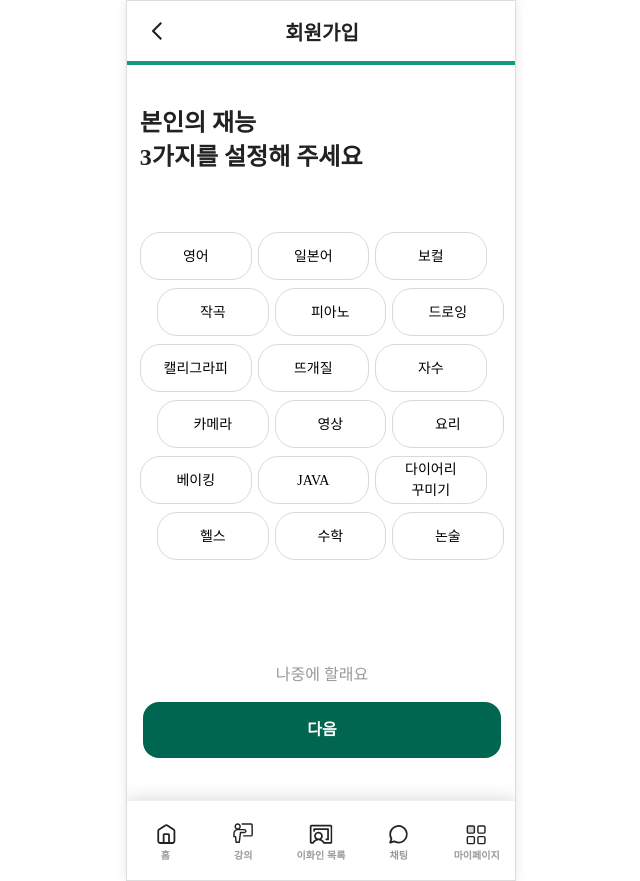
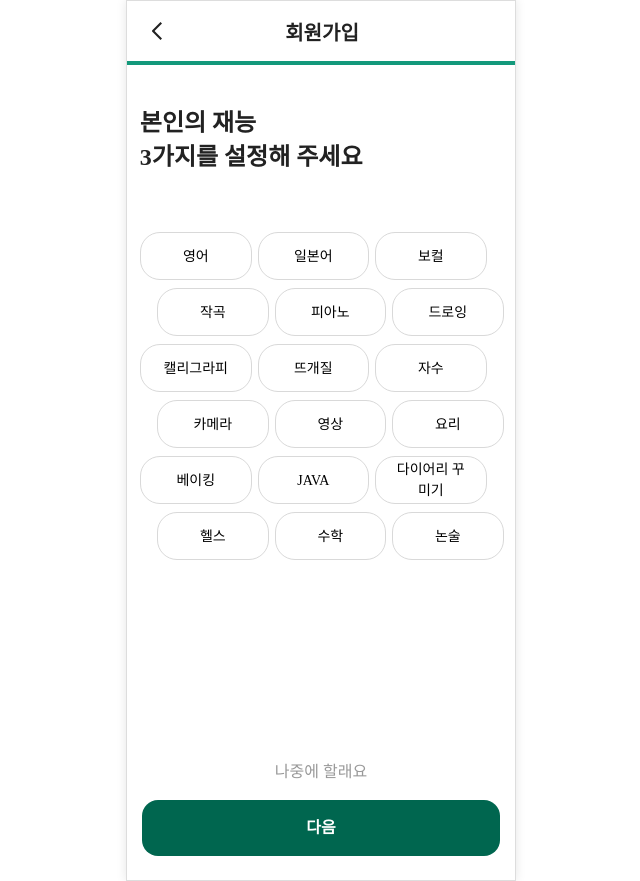
Before and after one commit to EFUB-SWS-Rudolph/Frontend, a React (Vite) app in the folder sws/: page /signup/talent in a window 1280 px wide. Shown: the whole page, without its empty margins (319-959 px from the left). Built offline with nearby package versions, Linux system fonts and the light colour scheme; no server answers; a web font is replaced by a local one.

Commit message:
💄 Design : 스타일 수정

```diff
--- a/sws/src/routes/SignUpRoutes.jsx
+++ b/sws/src/routes/SignUpRoutes.jsx
@@ -8,7 +8,7 @@ import SetInterest from '../signUp/pages/SetInterest';
 import SetTalent from '../signUp/pages/SetTalent';
 
 export const SignUpRoutes = (
-  <Route element={<Layout />}>
+  <Route element={<Layout showFooter={false} />}>
     <Route path="/signup/additional" element={<Certification />} />
     <Route path="/signup/univ" element={<UnivInfo />} />
     <Route path="/signup/profile" element={<SetProfile />} />
--- a/sws/src/signIn/pages/Redirect.jsx
+++ b/sws/src/signIn/pages/Redirect.jsx
@@ -37,7 +37,7 @@ export default function Redirect() {
 const Wrapper = styled.div`
   display: flex;
   flex-direction: column;
-  height: 47.81rem;
+  height: 100%;
   background-color: ${({ theme }) => theme.colors.background};
   padding: 0;
   margin: 0;
--- a/sws/src/signIn/pages/SignIn.jsx
+++ b/sws/src/signIn/pages/SignIn.jsx
@@ -21,7 +21,7 @@ export default function SignIn() {
 const Wrapper = styled.div`
   display: flex;
   flex-direction: column;
-  height: 47.81rem;
+  height: 100%;
   background-color: ${({ theme }) => theme.colors.background};
   padding: 0;
   margin: 0;
@@ -57,6 +57,6 @@ const LoginBtnContainer = styled.div`
   align-items: center;
   padding-bottom: 50px;
   gap: 1rem;
-  margin: 0 1.5rem 1.81rem;
+  margin: auto 1.5rem 1.81rem;
   padding: 0;
 `;
--- a/sws/src/signUp/components/common/tags/FieldItems.jsx
+++ b/sws/src/signUp/components/common/tags/FieldItems.jsx
@@ -37,15 +37,7 @@ export default function FieldItems({ fields, type }) {
               $ismiddle={row.length === 3 && row[1] === item}
               theme={theme}
             >
-              <FieldItemText>
-                {' '}
-                {item.split('\n').map((line, i) => (
-                  <span key={i}>
-                    {line}
-                    <br />
-                  </span>
-                ))}
-              </FieldItemText>
+              <FieldItemText>{item}</FieldItemText>
             </FieldItemContainer>
           ))}
         </Row>
--- a/sws/src/signUp/pages/Certification.jsx
+++ b/sws/src/signUp/pages/Certification.jsx
@@ -79,9 +79,11 @@ export default function Certification() {
 }
 
 const Wrapper = styled.div`
-  width: 24.375rem;
-  height: 52.8125rem;
+  width: 100%;
+  height: 100%;
   background: var(--White, #fff);
+  display: flex;
+  flex-direction: column;
 `;
 
 const SignUpContents = styled.div`
@@ -157,4 +159,6 @@ const ButtonContainer = styled.div`
   flex-direction: column;
   justify-content: center;
   align-items: center;
+
+  margin: auto 0 1.5rem;
 `;
--- a/sws/src/signUp/pages/SetInterest.jsx
+++ b/sws/src/signUp/pages/SetInterest.jsx
@@ -44,9 +44,12 @@ export default function SetProfile() {
 }
 
 const Wrapper = styled.div`
-  width: 24.375rem;
-  height: 52.8125rem;
+  width: 100%;
+  height: 100%;
   background: var(--White, #fff);
+
+  display: flex;
+  flex-direction: column;
 `;
 
 const SignUpContents = styled.div`
@@ -90,4 +93,6 @@ const ButtonContainer = styled.div`
   justify-content: center;
   align-items: center;
   gap: 0.5rem;
+
+  margin: auto 0 1.5rem;
 `;
--- a/sws/src/signUp/pages/SetProfile.jsx
+++ b/sws/src/signUp/pages/SetProfile.jsx
@@ -60,9 +60,12 @@ export default function SetProfile() {
 }
 
 const Wrapper = styled.div`
-  width: 24.375rem;
-  height: 52.8125rem;
+  width: 100%;
+  height: 100%;
   background: var(--White, #fff);
+
+  display: flex;
+  flex-direction: column;
 `;
 
 const SignUpContents = styled.div`
@@ -99,4 +102,6 @@ const ButtonContainer = styled.div`
   flex-direction: column;
   justify-content: center;
   align-items: center;
+
+  margin: auto 0 1.5rem;
 `;
--- a/sws/src/signUp/pages/SetTalent.jsx
+++ b/sws/src/signUp/pages/SetTalent.jsx
@@ -10,21 +10,11 @@ import { useUserStore } from '../stores/useUserStore';
 import { postMemberInfo } from '../../api/members';
 
 export default function SetTalent() {
-  const { nickname, studentId, college, major, location, interests, talents, resetTalents } =
-    useUserStore();
+  const { resetTalents } = useUserStore();
   const navigate = useNavigate();
 
-  const completeOnboarding = async () => {
+  const completeOnboarding = async (data) => {
     try {
-      const data = {
-        nickName: nickname,
-        studentId,
-        college,
-        department: major,
-        location,
-        interestKeywords: interests,
-        talentKeywords: talents,
-      };
       const res = await postMemberInfo(data);
       return true;
     } catch (err) {
@@ -35,7 +25,19 @@ export default function SetTalent() {
 
   const handleSkipClick = async () => {
     resetTalents();
-    const success = await completeOnboarding();
+    const { nickname, studentId, college, major, location, interests } = useUserStore.getState();
+
+    const data = {
+      nickName: nickname,
+      studentId,
+      college,
+      department: major,
+      location,
+      interestKeywords: interests,
+      talentKeywords: [],
+    };
+
+    const success = await completeOnboarding(data);
     if (success) {
       navigate('/');
     } else {
@@ -44,8 +46,21 @@ export default function SetTalent() {
   };
 
   const handleNextClick = async () => {
-    const succuess = await completeOnboarding();
-    if (succuess) {
+    const { nickname, studentId, college, major, location, interests, talents } =
+      useUserStore.getState();
+
+    const data = {
+      nickName: nickname,
+      studentId,
+      college,
+      department: major,
+      location,
+      interestKeywords: interests,
+      talentKeywords: talents,
+    };
+
+    const success = await completeOnboarding(data);
+    if (success) {
       navigate('/');
     } else {
       alert('회원 정보 등록에 실패했습니다. 다시 시도해 주세요.');
@@ -75,9 +90,12 @@ export default function SetTalent() {
 }
 
 const Wrapper = styled.div`
-  width: 24.375rem;
-  height: 52.8125rem;
+  width: 100%;
+  height: 100%;
   background: var(--White, #fff);
+
+  display: flex;
+  flex-direction: column;
 `;
 
 const SignUpContents = styled.div`
@@ -121,4 +139,6 @@ const ButtonContainer = styled.div`
   justify-content: center;
   align-items: center;
   gap: 0.5rem;
+
+  margin: auto 0 1.5rem;
 `;
--- a/sws/src/signUp/pages/UnivInfo.jsx
+++ b/sws/src/signUp/pages/UnivInfo.jsx
@@ -69,9 +69,12 @@ export default function UnivInfo() {
 }
 
 const Wrapper = styled.div`
-  width: 24.375rem;
-  height: 52.8125rem;
+  width: 100%;
+  height: 100%;
   background: var(--White, #fff);
+
+  display: flex;
+  flex-direction: column;
 `;
 
 const SignUpContents = styled.div`
@@ -109,4 +112,6 @@ const ButtonContainer = styled.div`
   flex-direction: column;
   justify-content: center;
   align-items: center;
+
+  margin: auto 0 1.5rem;
 `;
```
